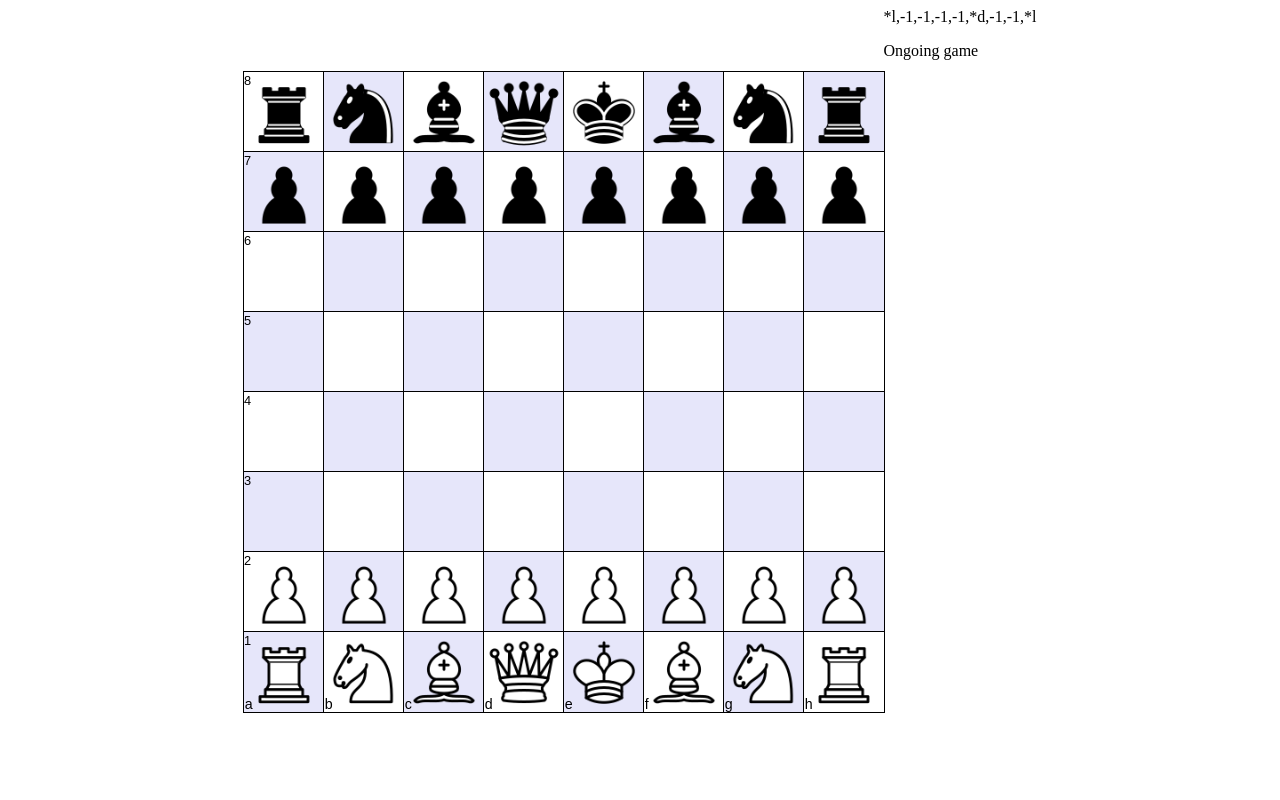
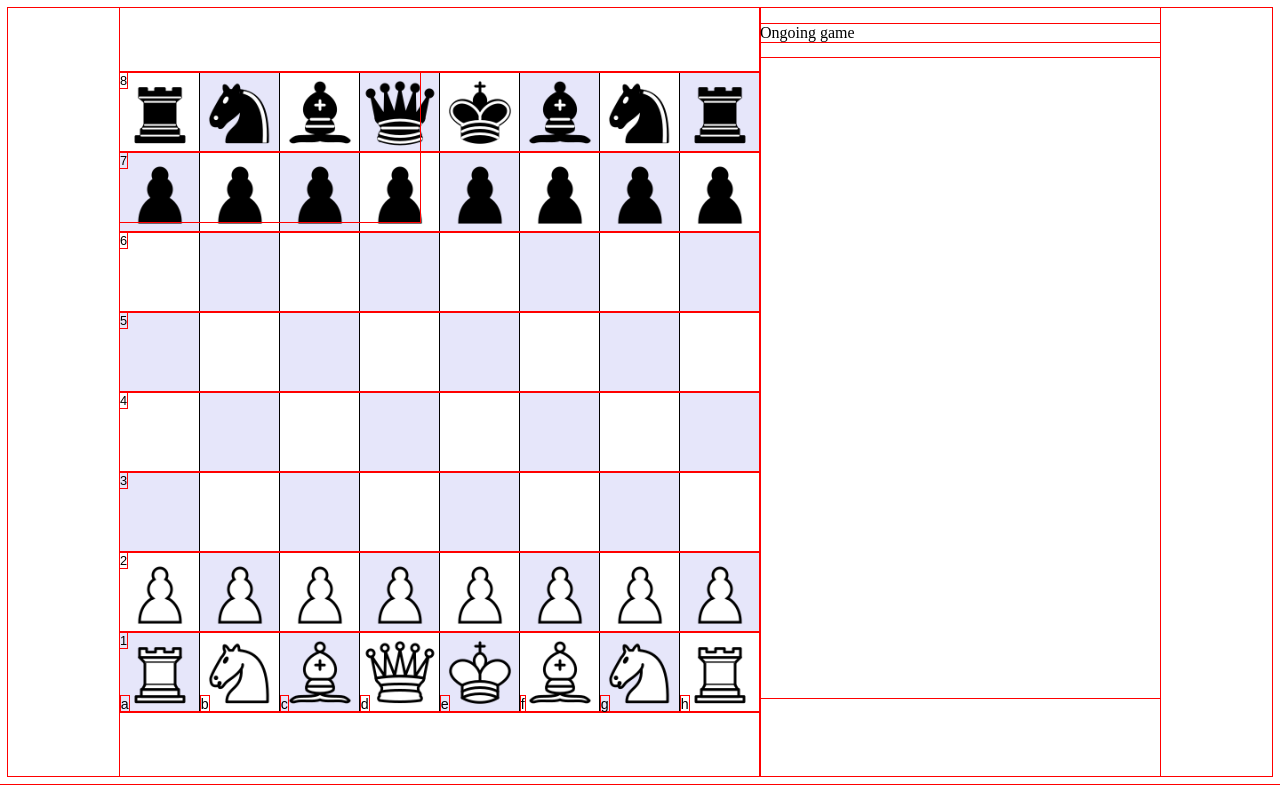
Before and after one commit to JamesHagerty1/React-Chess, a React (Create React App) app: page / in a window 1280 px wide. Built offline with nearby package versions, Linux system fonts and the light colour scheme.

Commit message:
outline of game description box

```diff
--- a/src/App.tsx
+++ b/src/App.tsx
@@ -122,6 +122,33 @@ const Captures: FC<CapturesProps> = (props) => {
 }
 
 
+interface MoveDescriptionProps {
+  move: string;
+}
+const MoveDescription : FC<MoveDescriptionProps> = (props) => {
+  return (
+    <div>{props.move}</div>
+  );
+}
+
+interface GameDescriptionProps {
+  moveHistory: string[];
+  gameStatus: string;
+}
+const GameDescription : FC<GameDescriptionProps> = (props) => {
+  return (
+    <div className="game-description">
+      <p>{props.gameStatus}</p>
+      <div className="move-history">
+        {props.moveHistory.map((move, i) =>
+          <MoveDescription move={move} key={i}/>
+        )}
+      </div>
+    </div>
+  );
+}
+
+
 function App() {
   const [board, setBoard] = useState<string[][]>([
     ["rd", "nd", "bd", "qd", "kd", "bd", "nd", "rd"],
@@ -145,7 +172,7 @@ function App() {
   const [dCaptures, setDCaptures] = useState<string[]>([]);
   const [lCaptures, setLCaptures] = useState<string[]>([]);
   const [pawnPromo, setPawnPromo] = useState<boolean>(false);
-  const [status, setStatus] = useState<string>("Ongoing game");
+  const [gameStatus, setGameStatus] = useState<string>("Ongoing game");
 
   function clickTile(r: number, c: number) {
     if (pawnPromo || gameOver()) {
@@ -226,10 +253,10 @@ function App() {
     let check =
       canCheck(board, turn, moveHistory[moveHistory.length - 1], castleRef);
     if (noMoves && !check) {
-      setStatus("Stalemate!");
+      setGameStatus("Stalemate!");
     }
     if (noMoves && check) {
-      setStatus("Checkmate!");
+      setGameStatus("Checkmate!");
     }
     return noMoves;
   }
@@ -243,10 +270,8 @@ function App() {
         lastMove={moveHistory[moveHistory.length - 1]} clickPromo={clickPromo}/>
         <Captures pieceIds={dCaptures}/>
       </div>
-      <div>
-        {moveHistory.map((move, i) => <div key={i}>{move}</div>)}
-        <p>{status}</p>
-      </div>
+      <GameDescription moveHistory={moveHistory.slice(1, moveHistory.length)}
+      gameStatus={gameStatus}/>
     </div>
   );
 }
--- a/src/index.css
+++ b/src/index.css
@@ -1,6 +1,6 @@
-/* * {
+* {
   outline: 1px solid red;
-} */
+}
 
 .flex-container {
   display: flex;
@@ -72,3 +72,12 @@
 .capture-img {
   width: 6.25%;
 }
+
+.game-description {
+  width: 50vmin;
+}
+.move-history {
+  height: 80vmin;
+  overflow:hidden;
+  overflow-y:scroll;
+}
```
